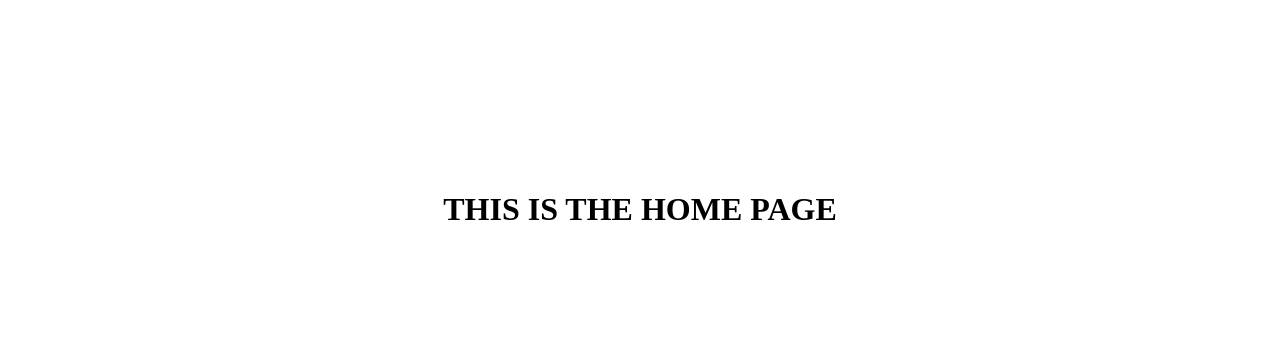
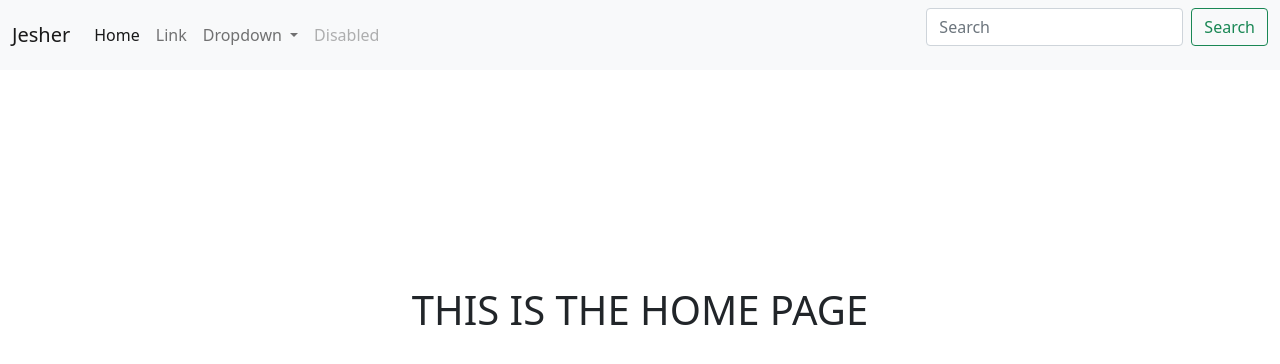
Before and after one commit to JesherBernett/ecommerce, a Django app: page / in a window 1280 px wide. Shown: the top 364 px of the page. Run offline with Django 4.2, Linux system fonts and the light colour scheme.

Commit message:
bootstrap

```diff
--- a/myapp/templates/home.html
+++ b/myapp/templates/home.html
@@ -1,9 +1,54 @@
 <html>
     <head>
+        <link href="https://cdn.jsdelivr.net/npm/bootstrap@5.1.3/dist/css/bootstrap.min.css" rel="stylesheet" integrity="sha384-1BmE4kWBq78iYhFldvKuhfTAU6auU8tT94WrHftjDbrCEXSU1oBoqyl2QvZ6jIW3" crossorigin="anonymous">
+        <script src="https://cdn.jsdelivr.net/npm/bootstrap@5.1.3/dist/js/bootstrap.bundle.min.js" integrity="sha384-ka7Sk0Gln4gmtz2MlQnikT1wXgYsOg+OMhuP+IlRH9sENBO0LRn5q+8nbTov4+1p" crossorigin="anonymous"></script>
+        </head>
         <body>
+            <nav class="navbar navbar-expand-lg navbar-light bg-light">
+                <div class="container-fluid">
+                  <a class="navbar-brand" href="#">Jesher</a>
+                  <button class="navbar-toggler" type="button" data-bs-toggle="collapse" data-bs-target="#navbarSupportedContent" aria-controls="navbarSupportedContent" aria-expanded="false" aria-label="Toggle navigation">
+                    <span class="navbar-toggler-icon"></span>
+                  </button>
+                  <div class="collapse navbar-collapse" id="navbarSupportedContent">
+                    <ul class="navbar-nav me-auto mb-2 mb-lg-0">
+                      <li class="nav-item">
+                        <a class="nav-link active" aria-current="page" href="#">Home</a>
+                      </li>
+                      <li class="nav-item">
+                        <a class="nav-link" href="#">Link</a>
+                      </li>
+                      <li class="nav-item dropdown">
+                        <a class="nav-link dropdown-toggle" href="#" id="navbarDropdown" role="button" data-bs-toggle="dropdown" aria-expanded="false">
+                          Dropdown
+                        </a>
+                        <ul class="dropdown-menu" aria-labelledby="navbarDropdown">
+                          <li><a class="dropdown-item" href="#">Action</a></li>
+                          <li><a class="dropdown-item" href="#">Another action</a></li>
+                          <li><hr class="dropdown-divider"></li>
+                          <li><a class="dropdown-item" href="#">Something else here</a></li>
+                        </ul>
+                      </li>
+                      <li class="nav-item">
+                        <a class="nav-link disabled">Disabled</a>
+                      </li>
+                    </ul>
+                    <form class="d-flex">
+                      <input class="form-control me-2" type="search" placeholder="Search" aria-label="Search">
+                      <button class="btn btn-outline-success" type="submit">Search</button>
+                    </form>
+                  </div>
+                </div>
+              </nav>
+            <br> <br> <br> <br> <br> <br> <br> <br> <br>
+            <div class="container-fluid">
+                <div class="row">
+                    <h1><center>THIS IS THE HOME PAGE</center></h1>
 
-            <br> <br> <br> <br> <br> <br> <br> <br> <br>
-            <h1><center>THIS IS THE HOME PAGE</center></h1>
+                </div>
+            </div>
+
+
         </body>
-    </head>
+
 </html>
```
Also changed, not shown: myapp/templates/login.html (+5 -30 lines).
